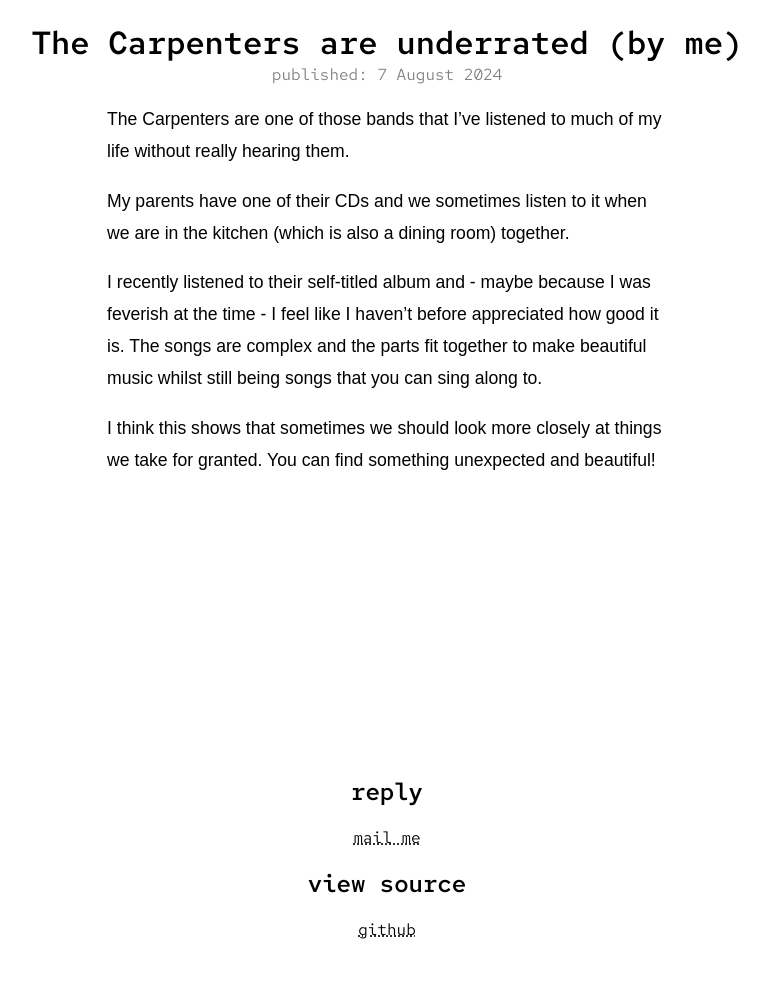
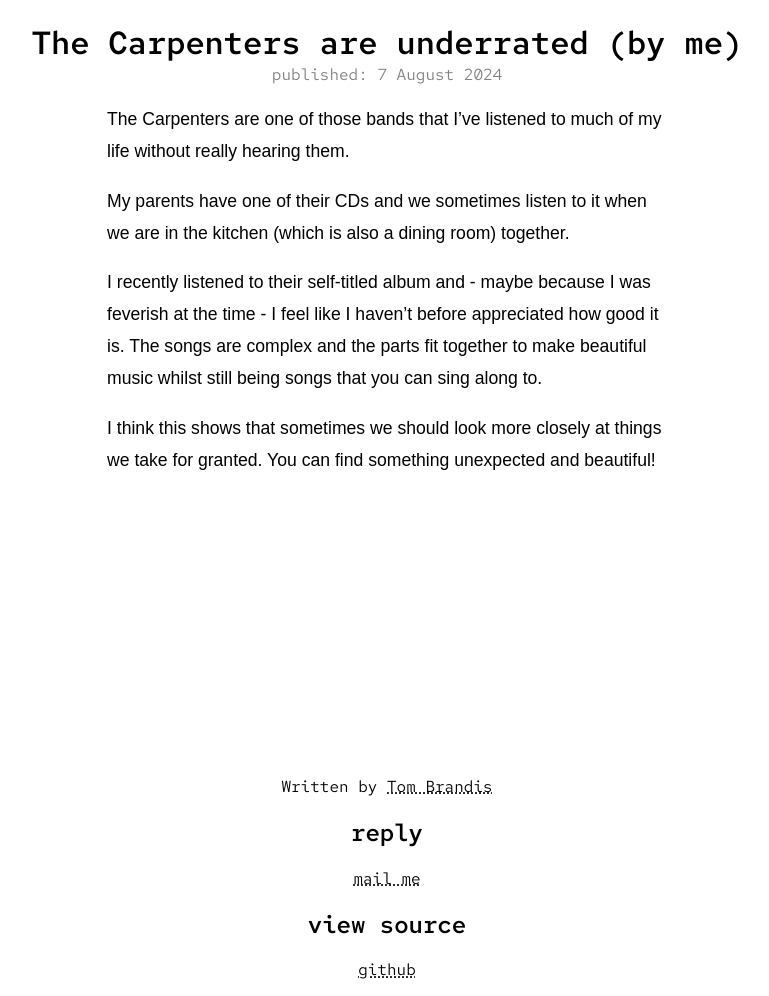
Before and after one commit to TomJB1/my-website-jekyll, a Jekyll site: the page built from _posts/published/2024-08-07-The Carpenters are underrated by me.md, in a window 1280 px wide. Shown: the whole page, without its empty margins (253-1022 px from the left). Built offline with Jekyll 4.4.1, drawn with Linux system fonts in a browser that asks for light colours; before the commit the page ends 948 px from its top, so only the background shows below that.

Commit message:
add home page link to posts, footer links are lists
this makes the html more semantic

```diff
--- a/_layouts/default.html
+++ b/_layouts/default.html
@@ -40,6 +40,8 @@
 
     <footer id="other-posts">
 
+    <p>Written by <a href="https://tombrandis.uk">Tom Brandis</a></p>
+
     {% for post in site.posts %}
       {% if post.previous_in_series == page.title %}
         <h2>next post in series</h2>
@@ -62,21 +64,24 @@
 
         {% if post.tags contains tag and post.title!=page.title and post.previous_in_series!=page.title and page.previous_in_series!=post.title %}
           {%  if has_heading != true %}
-            <h2>related posts</h2>
+            <h2>related posts</h2><ul>
             {% assign has_heading = true %}
           {%endif%}
-          <a href="{{post.url}}">{{post.title}}</a>
+          <li><a href="{{post.url}}">{{post.title}}</a></li>
           {%break%}
         {%endif%}
 
       {%endfor%}
     {%endfor%}
+    {% if has_heading %}
+    </ul>
+    {%endif%}
 
     <h2>reply</h2>
-    <a href="mailto:tomjbrandis@gmail.com?subject=Reply to: {{page.title}}">mail me</a>
+    <ul><li><a href="mailto:tomjbrandis@gmail.com?subject=Reply to: {{page.title}}">mail me</a></li></ul>
 
     <h2>view source</h2>
-    <a href="https://github.com/TomJB1/my-website-jekyll/blob/main/_posts/published/{{page.name}}?plain=1">github</a>
+    <ul><li><a href="https://github.com/TomJB1/my-website-jekyll/blob/main/_posts/published/{{page.name}}?plain=1">github</a></li></ul>
 
     </footer>
   </body>
--- a/assets/css/posts.css
+++ b/assets/css/posts.css
@@ -49,8 +49,12 @@
 #other-posts {
     margin-top: 300px;
 
-    & a {
-        display: block;
+    & ul {
+        padding: 0;
+    }
+
+    & li {
+        list-style-type: none;
     }
 }
 
```
